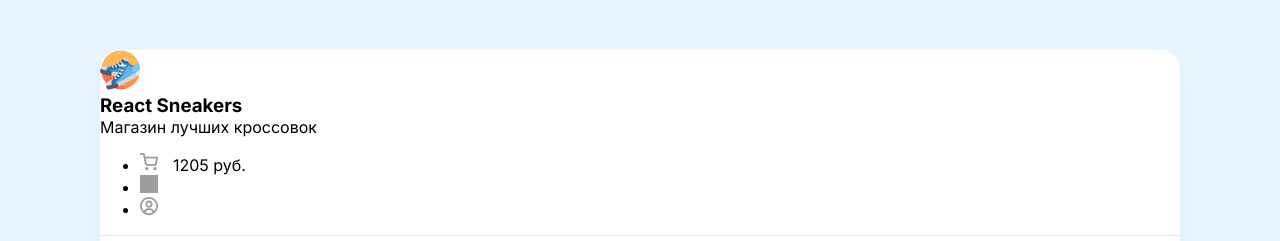
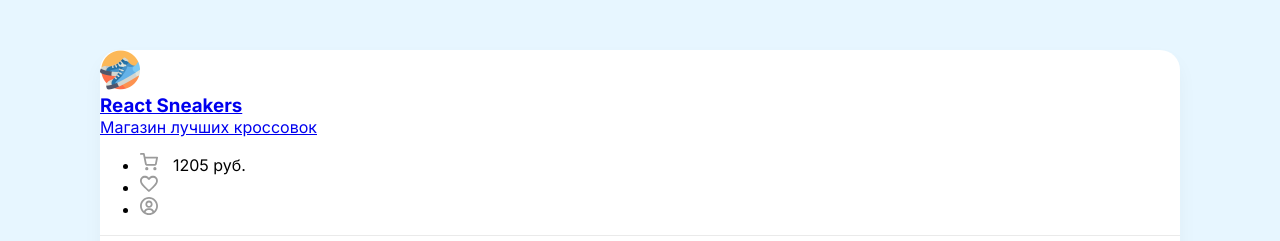
Before and after one commit to YouJeen-ru/react-sneakers, a React (Create React App) app: page / in a window 1280 px wide. Shown: the top 241 px of the page. Built offline with nearby package versions, Linux system fonts and the light colour scheme; no server answers; grey boxes are pictures that could not be loaded.

Commit message:
add on project react-router-dom

```diff
--- a/package.json
+++ b/package.json
@@ -11,6 +11,7 @@
     "node-sass": "^4.14.1",
     "react": "^17.0.2",
     "react-dom": "^17.0.2",
+    "react-router-dom": "^5.3.0",
     "react-scripts": "4.0.3",
     "web-vitals": "^1.0.1"
   },
--- a/src/components/Header.js
+++ b/src/components/Header.js
@@ -1,8 +1,10 @@
 import React from "react";
+import {Link} from 'react-router-dom'
 
 const Header = ({onClickCart}) => {
   return (
       <header className='d-flex justify-between p-40'>
+          <Link to='/'>
           <div className='d-flex align-center'>
               <img width={40} height={40} src="/img/logo.png" alt="log"/>
               <div>
@@ -10,13 +12,16 @@ const Header = ({onClickCart}) => {
                   <p className='opacity-5'>Магазин лучших кроссовок</p>
               </div>
           </div>
+          </Link>
           <ul className='d-flex'>
               <li onClick={onClickCart} className='mr-30 cu-p'>
                   <img width={18} height={18} src="/img/cart.svg" alt="log"/>
                   <span>1205 руб.</span>
               </li>
               <li className='mr-20 cu-p'>
-                  <img width={18} height={18} src="/img/heart.svg" alt="log"/>
+                  <Link to='/favorites'>
+                      <img width={18} height={18} src="/img/heart.svg" alt="log"/>
+                  </Link>
               </li>
               <li>
                   <img width={18} height={18} src="/img/user.svg" alt="log"/>
--- a/src/index.js
+++ b/src/index.js
@@ -1,5 +1,6 @@
 import React from 'react';
 import ReactDOM from 'react-dom';
+import {BrowserRouter as Router} from 'react-router-dom'
 import './index.scss';
 import 'macro-css'
 import App from './App';
@@ -7,7 +8,9 @@ import App from './App';
 
 ReactDOM.render(
   <React.StrictMode>
-    <App />
+      <Router>
+          <App />
+      </Router>
   </React.StrictMode>,
   document.getElementById('root')
 );
```
Also changed, not shown: public/img/heart.svg (added), 1 other file (tests, documents, lock files or other folders).
